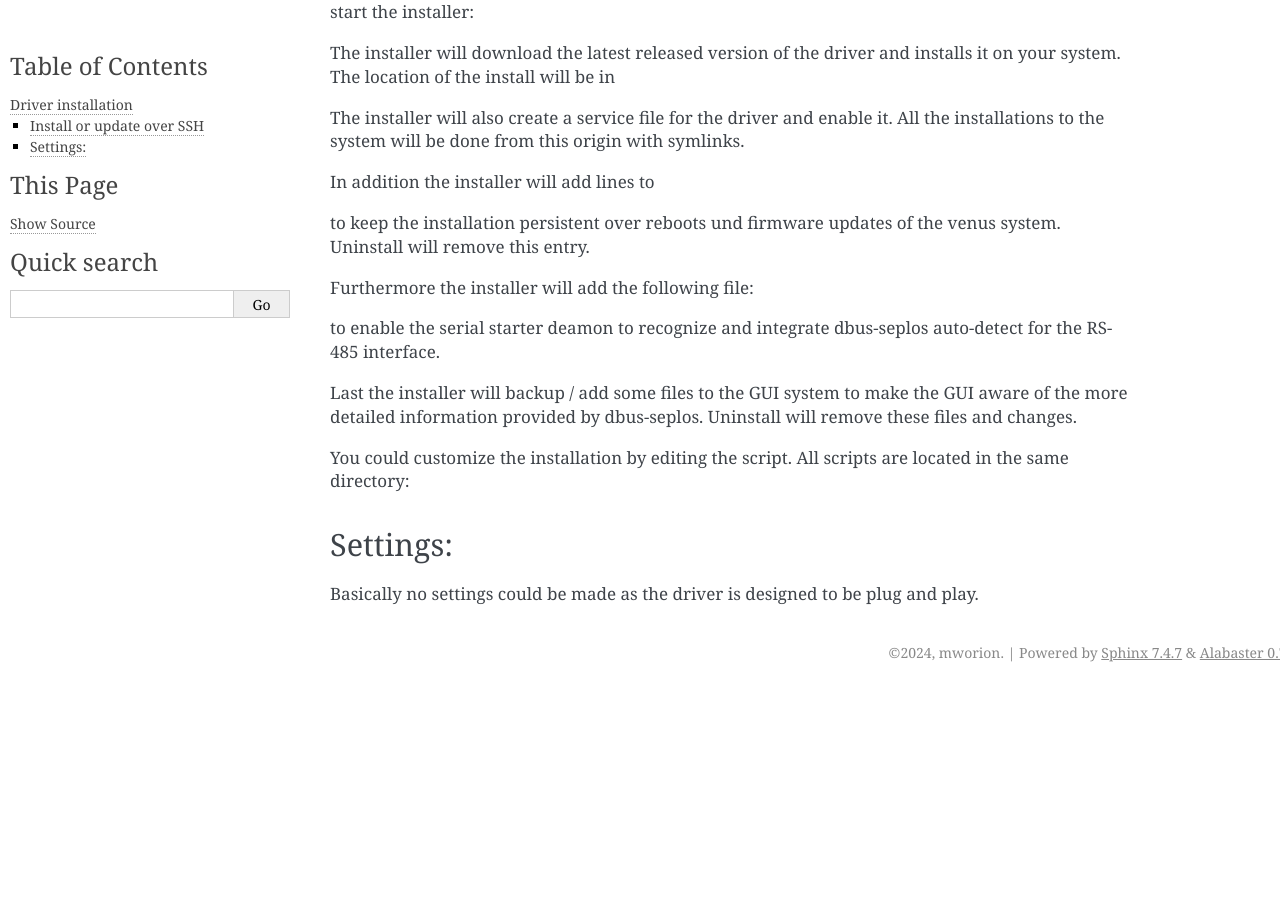
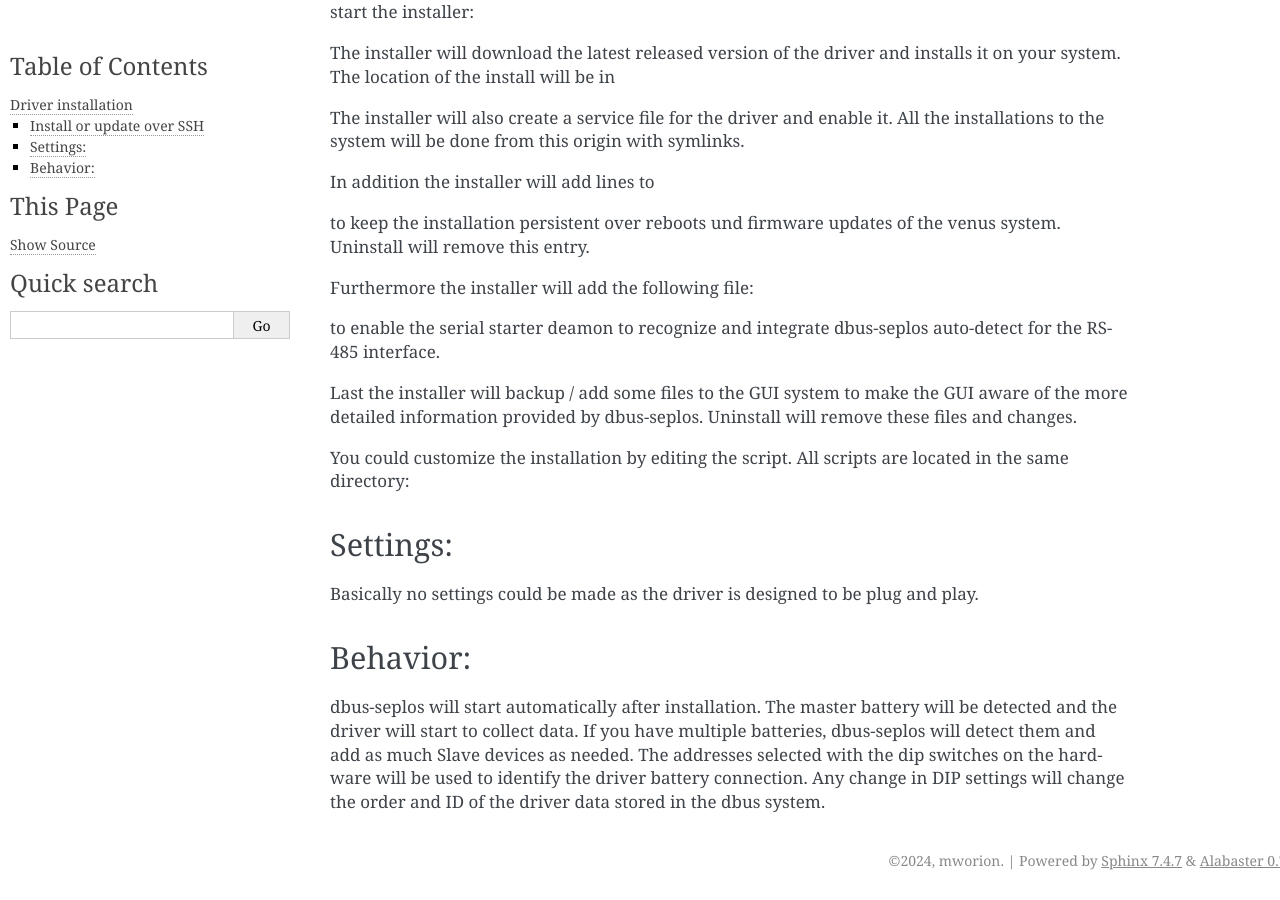
Before and after one commit to mworion/dbus-seplos, a Sphinx documentation site: the page built from doc/installation/index.rst, in a window 1280 px wide and 900 px high, scrolled down 732 px. Built offline with Sphinx 7.4.7, drawn with Linux system fonts in a browser that asks for light colours; before the commit the page ends 1424 px from its top, so only the background shows below that.

Commit message:
optimize

```diff
--- a/doc/installation/index.rst
+++ b/doc/installation/index.rst
@@ -72,3 +72,14 @@ Settings:
 ^^^^^^^^^
 
 Basically no settings could be made as the driver is designed to be plug and play.
+
+
+Behavior:
+^^^^^^^^^
+
+dbus-seplos will start automatically after installation. The master battery will
+be detected and the driver will start to collect data. If you have multiple
+batteries, dbus-seplos will detect them and add as much Slave devices as needed.
+The addresses selected with the dip switches on the hardware will be used to
+identify the driver battery connection. Any change in DIP settings will change
+the order and ID of the driver data stored in the dbus system.
```
